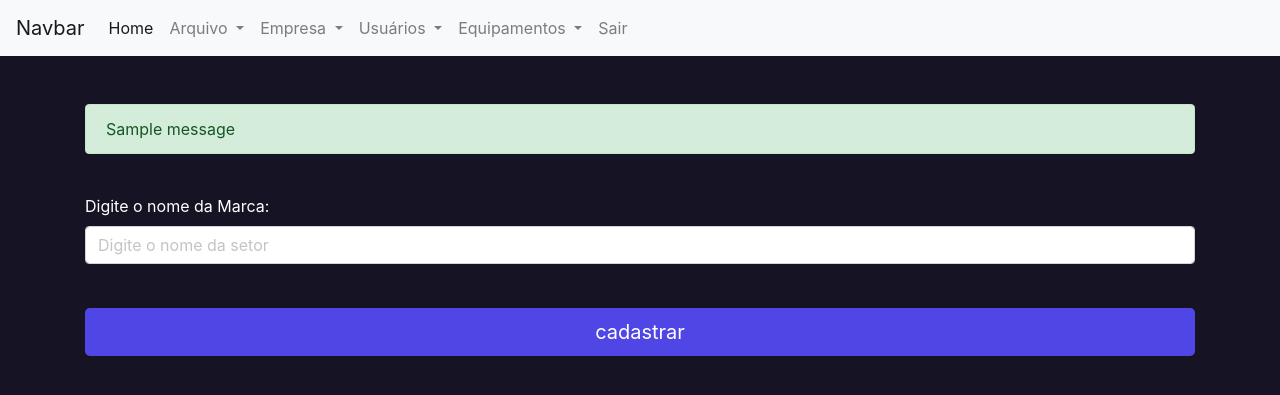
After one commit to marcoskw/licenca, a Django app: page /equipamentos/cadastrar_marca/ in a window 1280 px wide. The commit adds this page. Shown: the top 395 px of the page. Run offline with Django 5.2, Linux system fonts and the light colour scheme; tables that the repository leaves empty hold one stand-in row (values such as "Sample post"); one stand-in notice (Sample message) is shown; some libraries are stand-ins or nearby versions.

Commit message:
Cadastro de Marca e Cadastro de Software

```diff
--- /dev/null
+++ b/equipamentos/templates/cadastrar_marca.html
@@ -0,0 +1,37 @@
+{% extends "base.html" %}
+{% load static %}
+{% block 'head' %}
+
+<link rel="stylesheet" href="{% static 'usuarios/css/usuarios.css' %}">
+
+{% endblock 'head' %}
+
+
+{% block 'body' %}
+
+    {% include "partials/barra_navegacao.html" %}
+
+    <div class="container">
+        <br>
+        <br>
+        {% if messages %}
+            {% for message in messages %}
+                <section class="alert {{message.tags}}">
+                    {{message}}
+
+                </section>
+            {% endfor %}
+        {% endif %}
+        <div class="row">
+            <div class="col-md">
+                <form action="{% url 'cadastrar_marca' %}" method="POST" enctype='multipart/form-data'>{% csrf_token %}
+                <br>
+                <label>Digite o nome da Marca:</label>
+                <input type="text" name="nome_marca" placeholder="Digite o nome da setor" class="form-control">
+                <br>
+                <input type="submit" class="btn btn-lg btn-indigo" value="cadastrar">
+                </form>
+            </div>
+        </div>
+    </div>
+{% endblock 'body' %}
--- a/equipamentos/urls.py
+++ b/equipamentos/urls.py
@@ -2,5 +2,9 @@ from django.urls import path
 from . import views
 
 urlpatterns = [
-    path('cadastrar_equipamento/', views.cadastrar_equipamento, name="cadastrar_equipamento"),
+    # marca
+    path('cadastrar_marca/', views.cadastrar_marca, name="cadastrar_marca"),
+
+    # software
+    path('cadastrar_software/', views.cadastrar_software, name="cadastrar_software")
 ]
--- a/equipamentos/views.py
+++ b/equipamentos/views.py
@@ -1,6 +1,45 @@
 from django.http import HttpResponse
-from django.shortcuts import render
+from django.shortcuts import render, redirect
+from .models import Computador, Equipamento,LicencaSoftware, Marca
+from .models import SistemaOperacional,Software,TipoEquipamento, Setor
+from django.contrib import messages
+from django.contrib.messages import constants
 
 # Create your views here.
-def cadastrar_equipamento(request):
-    return HttpResponse('Cadastrar Equipamento')
+def cadastrar_marca(request):
+    if request.method == "GET":
+        return render(request,'cadastrar_marca.html')
+
+    elif request.method == "POST":
+        nome_marca = request.POST.get('nome_marca')
+
+        try:
+            marca = Marca(nome_marca=nome_marca)
+
+            marca.save()
+
+        except:
+            messages.add_message(request, constants.ERROR, 'Erro interno do sistema')
+            return redirect('/equipamentos/cadastrar_marca')
+
+        messages.add_message(request, constants.SUCCESS, 'Marca criada com sucesso')
+        return redirect('/equipamentos/cadastrar_marca')
+
+def cadastrar_software(request):
+    if request.method == "GET":
+        return render(request,'cadastrar_software.html')
+
+    elif request.method == "POST":
+        nome_software = request.POST.get('nome_software')
+
+        try:
+            software = Software(nome_software=nome_software)
+
+            software.save()
+
+        except:
+            messages.add_message(request, constants.ERROR, 'Erro interno do sistema')
+            return redirect('/equipamentos/cadastrar_software')
+
+        messages.add_message(request, constants.SUCCESS, 'Software criado com sucesso')
+        return redirect('/equipamentos/cadastrar_software')
--- a/templates/partials/barra_navegacao.html
+++ b/templates/partials/barra_navegacao.html
@@ -48,8 +48,8 @@
           <a class="dropdown-item" href="#">Computador</a>
           <div class="dropdown-divider"></div>
           <a class="dropdown-item" href="#">Tipo Equipamento</a>
-          <a class="dropdown-item" href="#">Marca</a>
-          <a class="dropdown-item" href="#">Software</a>
+          <a class="dropdown-item" href="{% url "cadastrar_marca" %}">Marca</a>
+          <a class="dropdown-item" href="{% url "cadastrar_software" %}">Software</a>
           <a class="dropdown-item" href="#">Licença de Software</a>
         </div>
       </li>
```
Also changed, not shown: equipamentos/templates/cadastrar_software.html (added, +36 -0 lines), templates/static/equipamentos/css/marca.css (added, +67 -0 lines).
